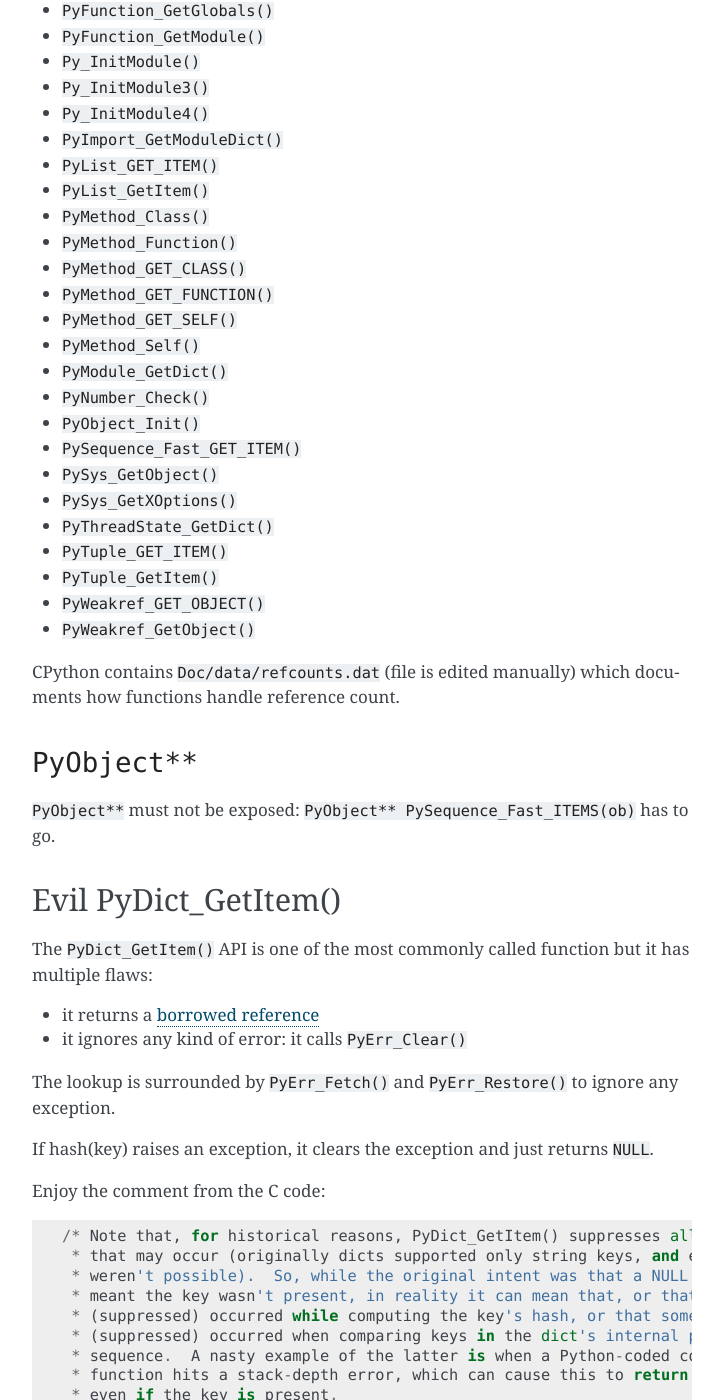
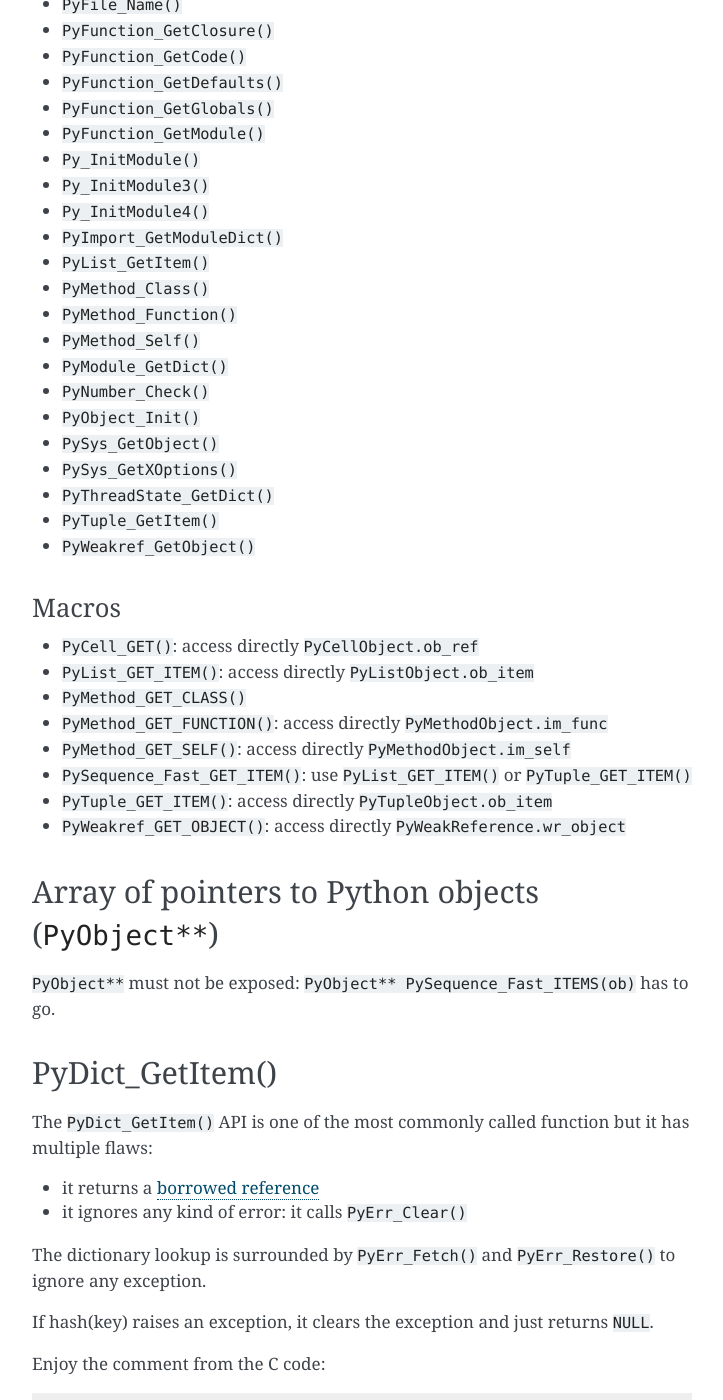
Before and after one commit to pythoncapi/pythoncapi, a Sphinx documentation site: the page built from doc/bad_api.rst, in a window 1280 px wide and 1400 px high, scrolled down 631 px. Shown: the whole window, without its empty margins (388-1111 px from the left). Built offline with Sphinx 7.4.7, drawn with Linux system fonts in a browser that asks for light colours; some of the changed text lies outside the part shown.

```diff
--- a/doc/bad_api.rst
+++ b/doc/bad_api.rst
@@ -34,38 +39,41 @@ CPython 3.7 has 36 functions and macros which return borrowed references:
 * ``Py_InitModule3()``
 * ``Py_InitModule4()``
 * ``PyImport_GetModuleDict()``
-* ``PyList_GET_ITEM()``
 * ``PyList_GetItem()``
 * ``PyMethod_Class()``
 * ``PyMethod_Function()``
-* ``PyMethod_GET_CLASS()``
-* ``PyMethod_GET_FUNCTION()``
-* ``PyMethod_GET_SELF()``
 * ``PyMethod_Self()``
 * ``PyModule_GetDict()``
 * ``PyNumber_Check()``
 * ``PyObject_Init()``
-* ``PySequence_Fast_GET_ITEM()``
 * ``PySys_GetObject()``
 * ``PySys_GetXOptions()``
 * ``PyThreadState_GetDict()``
-* ``PyTuple_GET_ITEM()``
 * ``PyTuple_GetItem()``
-* ``PyWeakref_GET_OBJECT()``
 * ``PyWeakref_GetObject()``
 
-CPython contains ``Doc/data/refcounts.dat`` (file is edited manually) which
-documents how functions handle reference count.
+Macros
+------
+
+* ``PyCell_GET()``: access directly ``PyCellObject.ob_ref``
+* ``PyList_GET_ITEM()``: access directly ``PyListObject.ob_item``
+* ``PyMethod_GET_CLASS()``
+* ``PyMethod_GET_FUNCTION()``: access directly ``PyMethodObject.im_func``
+* ``PyMethod_GET_SELF()``: access directly ``PyMethodObject.im_self``
+* ``PySequence_Fast_GET_ITEM()``: use ``PyList_GET_ITEM()``
+  or ``PyTuple_GET_ITEM()``
+* ``PyTuple_GET_ITEM()``: access directly ``PyTupleObject.ob_item``
+* ``PyWeakref_GET_OBJECT()``: access directly ``PyWeakReference.wr_object``
 
 
-``PyObject**``
-==============
+Array of pointers to Python objects (``PyObject**``)
+====================================================
 
 ``PyObject**`` must not be exposed: ``PyObject** PySequence_Fast_ITEMS(ob)``
 has to go.
 
-Evil PyDict_GetItem()
-=====================
+PyDict_GetItem()
+================
 
 The ``PyDict_GetItem()`` API is one of the most commonly called function but
 it has multiple flaws:
@@ -73,8 +81,8 @@ it has multiple flaws:
 * it returns a :ref:`borrowed reference <borrowed-ref>`
 * it ignores any kind of error: it calls ``PyErr_Clear()``
 
-The lookup is surrounded by ``PyErr_Fetch()`` and ``PyErr_Restore()`` to ignore
-any exception.
+The dictionary lookup is surrounded by ``PyErr_Fetch()`` and
+``PyErr_Restore()`` to ignore any exception.
 
 If hash(key) raises an exception, it clears the exception and just returns
 ``NULL``.
@@ -120,11 +128,16 @@ See also ``PyLong_AsLongAndOverflow()``.
 Open questions
 ==============
 
+.. _refcount:
+
 Reference counting
 ------------------
 
 Should we do something for reference counting, Py_INCREF and Py_DECREF?
 Replace them with function calls at least?
+
+See :ref:`Change the garbage collector <change-gc>` and :ref:`Py_INCREF
+<incref>`.
 
 ``PyObject_CallFunction("O")``
 ------------------------------
--- a/doc/new_api.rst
+++ b/doc/new_api.rst
@@ -79,6 +79,9 @@ Py_INCREF()
 The open question remains if it will be possible to replace ``Py_INCREF()`` and
 ``Py_DECREF()`` with function calls without killing performances.
 
+See :ref:`Reference counting <refcount>` and :ref:`Change the garbage collector
+<change-gc>`.
+
 Hide C structures
 -----------------
 
--- a/doc/optimization_ideas.rst
+++ b/doc/optimization_ideas.rst
@@ -16,6 +16,8 @@ Remove debug checks
 See :ref:`Regular runtime <regular-runtime>`: since a debug runtime will be
 provided by default, many sanity checks can be removed from the release build.
 
+.. _change-gc:
+
 Change the garbage collector: unlikely
 ======================================
 
@@ -29,6 +31,8 @@ idea remains highly hypothetical since it very likely require deep changes in
 the C API, which is out of the scope of the :ref:`new C API project
 <new-c-api>`. The main risk is to break too many C extensions which would make
 this idea unsuable in practice.
+
+See also :ref:`Reference counting <refcount>`.
 
 Remove the GIL: unlikely
 ========================
```
Also changed, not shown: other parts of doc/bad_api.rst (+7 -2 lines).
